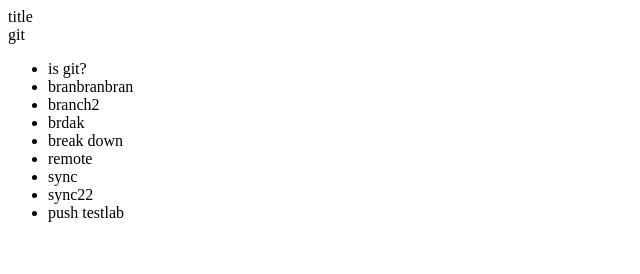
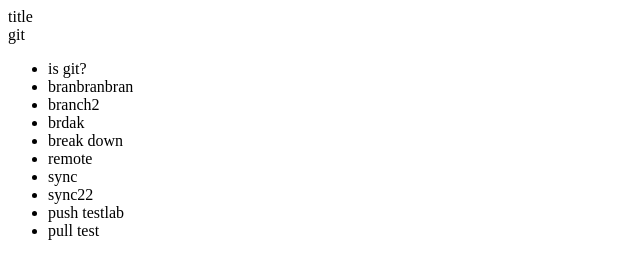
Before and after one commit to wankil51/testlab, a plain HTML site: page index.html in a window 1280 px wide. Shown: the full height of the page, 0-640 px from the left. Drawn offline with Linux system fonts and the light colour scheme.

Commit message:
add pull li

```diff
--- a/index.html
+++ b/index.html
@@ -14,6 +14,7 @@
 			<li>sync</li>
 			<li>sync22</li>
 			<li>push testlab</li>
+			<li>pull test</li>
 		</ul>
 	</body>
 </html>
```
